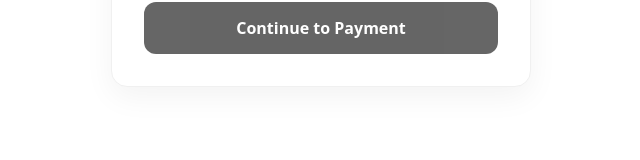
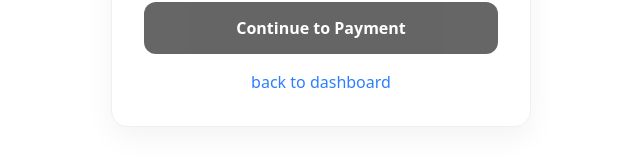
Before and after one commit to AJAYKUMAR0313/Stable_coin_Demo_FE, a React (Vite) app: page /buy in a window 1280 px wide. Shown: the part 375-535 px from the top of the page, without its empty margins (319-959 px from the left). Built offline with nearby package versions, Linux system fonts and the light colour scheme.

Commit message:
changes in the dashboard and integrated changes in the wallet

```diff
--- a/src/features/onramp/onrampStore.js
+++ b/src/features/onramp/onrampStore.js
@@ -26,7 +26,7 @@ export const useOnRampStore = create((set, get) => ({
       const res = await buyStablecoins({
         tokenSymbol: selectedToken.symbol,
         tokenAmount: Number(tokenAmount),
-        address: localStorage.getItem("wallet-address") || "0x742d35Cc6634C0532925a3b844Bc9e7595f0bEb",
+        address: localStorage.getItem("wallet_address") || "0x742d35Cc6634C0532925a3b844Bc9e7595f0bEb",
       });
 
       set({
--- a/src/features/onramp/pages/FiatOnRamp.jsx
+++ b/src/features/onramp/pages/FiatOnRamp.jsx
@@ -27,9 +27,8 @@ export default function FiatOnRamp() {
     loadStablecoins();
   }, []);
 
-  const total = selectedToken && tokenAmount
-    ? tokenAmount * selectedToken.rateInr
-    : 0;
+  const total =
+    selectedToken && tokenAmount ? tokenAmount * selectedToken.rateInr : 0;
 
   const handleContinue = () => {
     setShowSummary(true);
@@ -57,11 +56,13 @@ export default function FiatOnRamp() {
       <div style={{ maxWidth: "420px", margin: "60px auto" }}>
         <Card>
           <div style={{ textAlign: "center", padding: "40px 0" }}>
-            <div style={{
+            <div
+              style={{
                 fontSize: "64px",
                 marginBottom: "16px",
-              animation: "scaleIn 0.5s ease-out"
-            }}>
+                animation: "scaleIn 0.5s ease-out",
+              }}
+            >
               ✓
             </div>
             <Text.Title style={{ marginBottom: "8px" }}>
@@ -73,10 +74,7 @@ export default function FiatOnRamp() {
 
             <TransactionStatus />
 
-            <Button
-              onClick={handleStartNew}
-              style={{ marginTop: "24px" }}
-            >
+            <Button onClick={handleStartNew} style={{ marginTop: "24px" }}>
               Start New Transaction
             </Button>
           </div>
@@ -91,21 +89,21 @@ export default function FiatOnRamp() {
       <div style={{ maxWidth: "420px", margin: "60px auto" }}>
         <Card>
           <div style={{ textAlign: "center", padding: "40px 0" }}>
-            <div style={{
+            <div
+              style={{
                 width: "48px",
                 height: "48px",
                 border: "4px solid #f0f0f0",
                 borderTop: "4px solid #000",
                 borderRadius: "50%",
                 margin: "0 auto 24px",
-              animation: "spin 1s linear infinite"
-            }} />
+                animation: "spin 1s linear infinite",
+              }}
+            />
             <Text.Title style={{ marginBottom: "8px" }}>
               Processing Transaction
             </Text.Title>
-            <Text.Muted>
-              Please wait while we send your tokens...
-            </Text.Muted>
+            <Text.Muted>Please wait while we send your tokens...</Text.Muted>
             <TransactionStatus />
           </div>
         </Card>
@@ -139,6 +137,10 @@ export default function FiatOnRamp() {
         >
           Continue to Payment
         </Button>
+
+        <p className="mt-4 text-center text-blue-500" >
+          <a href="/dashboard">back to dashboard</a>
+        </p>
       </Card>
 
       <SummaryCard
--- a/src/pages/Dashboard.jsx
+++ b/src/pages/Dashboard.jsx
@@ -117,7 +117,7 @@ export default function Dashboard() {
 
         {/* Quick Actions */}
         <div className="flex gap-4 mt-6">
-          <button className="bg-white text-blue-600 px-4 py-2 rounded-md font-medium hover:bg-gray-100">
+          <button className="bg-white text-blue-600 px-4 py-2 rounded-md font-medium hover:bg-gray-100" onClick={() => navigate("/buy")}>
             Get Tokens
           </button>
           <button className="bg-white text-blue-600 px-4 py-2 rounded-md font-medium hover:bg-gray-100">
```
Lines whose indentation alone changed are shown as unchanged.
